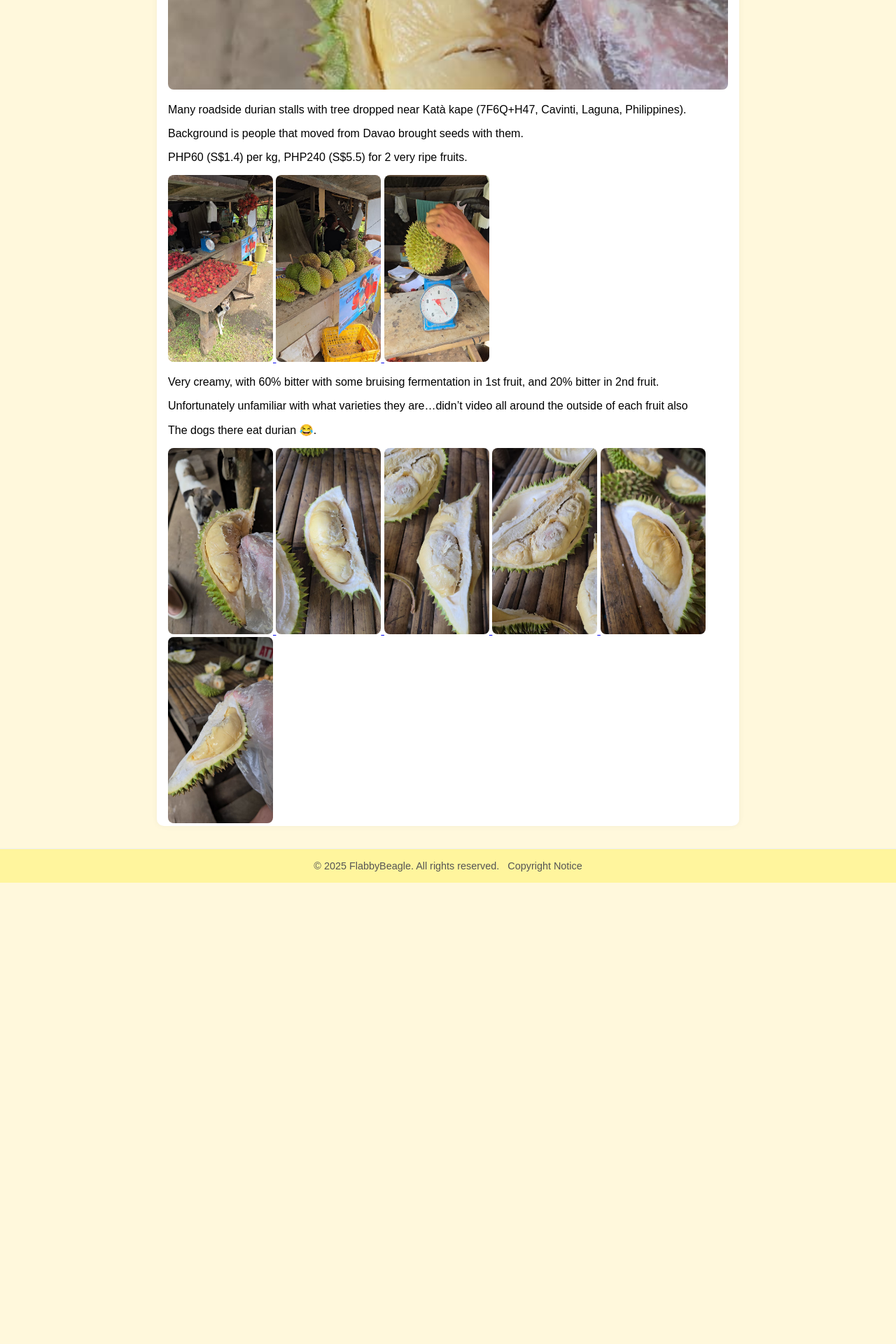
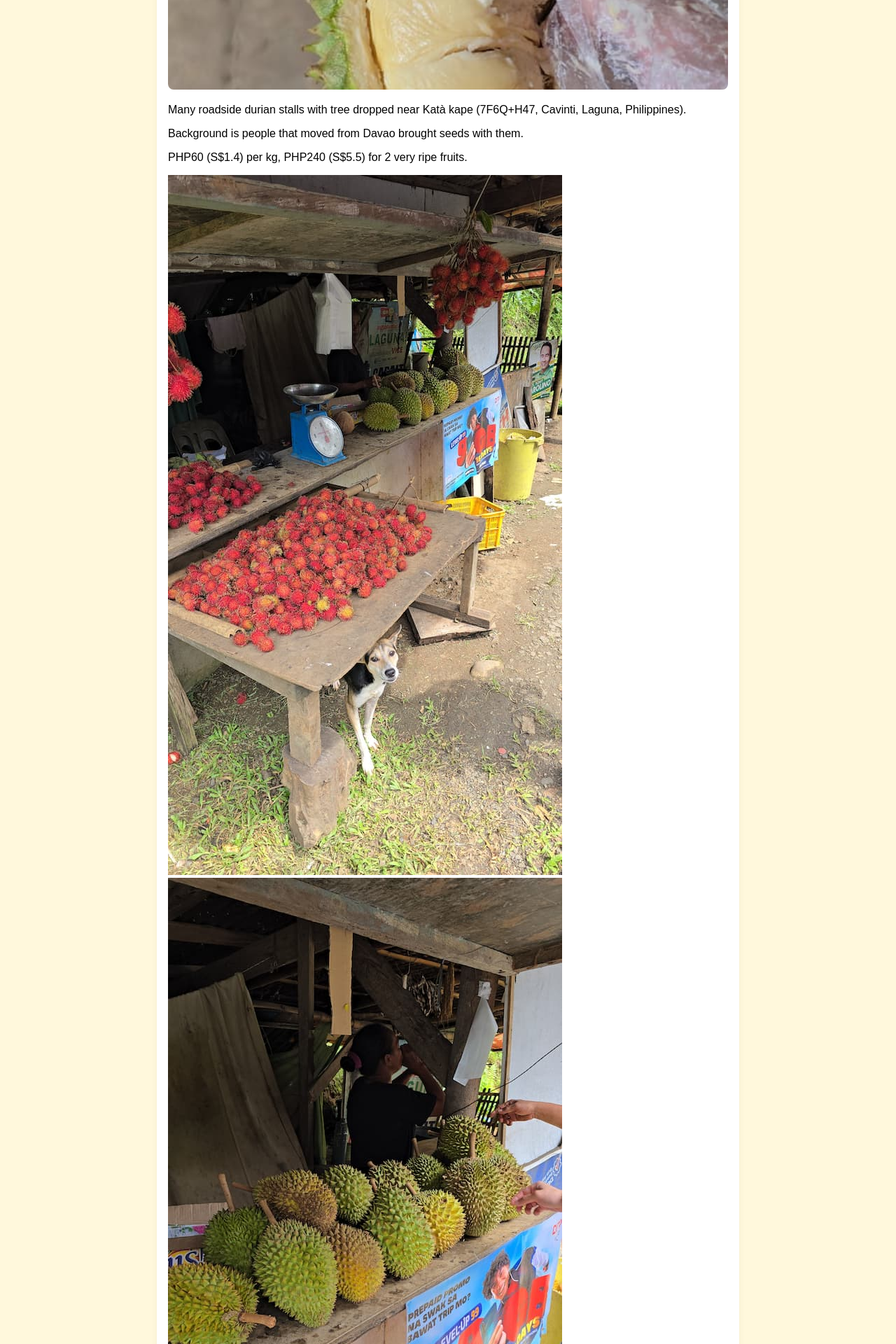
Before and after one commit to yensan57/flabbybeagle, a Jekyll site: the page built from _posts/2025-09-20-philippines-cavite-laguna.md, in a window 1280 px wide. Shown: the part 347-2267 px from the top of the page at 70% size. Built offline with Jekyll 4.4.1, drawn with Linux system fonts in a browser that asks for light colours; before the commit the page ends 1608 px from its top, so only the background shows below that.

Commit message:
Update 2025-09-20-philippines-cavite-laguna.md

```diff
--- a/_posts/2025-09-20-philippines-cavite-laguna.md
+++ b/_posts/2025-09-20-philippines-cavite-laguna.md
@@ -11,21 +11,9 @@ Background is people that moved from Davao brought seeds with them.
 
 PHP60 (S$1.4) per kg, PHP240 (S$5.5) for 2 very ripe fruits.
 
-<a href="/assets/images/2025-09-20/20250920_132437.jpg" target="_blank">
-  <img src="/assets/images/2025-09-20/20250920_132437_small.jpg"
-       alt="cavite_stall"
-       style="width:100%; max-width:150px; border-radius:8px; cursor:zoom-in;">
-</a>
-<a href="/assets/images/2025-09-20/20250920_132445(0).jpg" target="_blank">
-  <img src="/assets/images/2025-09-20/20250920_132445(0)_small.jpg"
-       alt="cavite_stall"
-       style="width:100%; max-width:150px; border-radius:8px; cursor:zoom-in;">
-</a>
-<a href="/assets/images/2025-09-20/20250920_132901.jpg" target="_blank">
-  <img src="/assets/images/2025-09-20/20250920_132901_small.jpg"
-       alt="cavite_stall"
-       style="width:100%; max-width:150px; border-radius:8px; cursor:zoom-in;">
-</a>
+<img src="/assets/images/2025-09-20/20250920_132437_small.jpg" alt="cavite_stall">
+<img src="/assets/images/2025-09-20/20250920_132445(0)_small.jpg" alt="cavite_stall">
+<img src="/assets/images/2025-09-20/20250920_132901_small.jpg" alt="cavite_stall">
 
 Very creamy, with 60% bitter with some bruising fermentation in 1st fruit, and 20% bitter in 2nd fruit.
 
@@ -33,33 +21,9 @@ Unfortunately unfamiliar with what varieties they are...didn't video all around
 
 The dogs there eat durian 😂.
 
-<a href="/assets/images/2025-09-20/20250920_135411.jpg" target="_blank">
-  <img src="/assets/images/2025-09-20/20250920_135411_small.jpg"
-       alt="cavite_durian"
-       style="width:100%; max-width:150px; border-radius:8px; cursor:zoom-in;">
-</a>
-<a href="/assets/images/2025-09-20/20250920_132957.jpg" target="_blank">
-  <img src="/assets/images/2025-09-20/20250920_132957_small.jpg"
-       alt="cavite_durian"
-       style="width:100%; max-width:150px; border-radius:8px; cursor:zoom-in;">
-</a>
-<a href="/assets/images/2025-09-20/20250920_133127.jpg" target="_blank">
-  <img src="/assets/images/2025-09-20/20250920_133127_small.jpg"
-       alt="cavite_durian"
-       style="width:100%; max-width:150px; border-radius:8px; cursor:zoom-in;">
-</a>
-<a href="/assets/images/2025-09-20/20250920_133131.jpg" target="_blank">
-  <img src="/assets/images/2025-09-20/20250920_133131_small.jpg"
-       alt="cavite_durian"
-       style="width:100%; max-width:150px; border-radius:8px; cursor:zoom-in;">
-</a>
-<a href="/assets/images/2025-09-20/20250920_133813.jpg" target="_blank">
-  <img src="/assets/images/2025-09-20/20250920_133813_small.jpg"
-       alt="cavite_durian"
-       style="width:100%; max-width:150px; border-radius:8px; cursor:zoom-in;">
-</a>
-<a href="/assets/images/2025-09-20/20250920_134556.jpg" target="_blank">
-  <img src="/assets/images/2025-09-20/20250920_134556_small.jpg"
-       alt="cavite_durian"
-       style="width:100%; max-width:150px; border-radius:8px; cursor:zoom-in;">
-</a>
+<img src="/assets/images/2025-09-20/20250920_135411_small.jpg" alt="cavite_stall">
+<img src="/assets/images/2025-09-20/20250920_132957_small.jpg" alt="cavite_stall">
+<img src="/assets/images/2025-09-20/20250920_133127_small.jpg" alt="cavite_stall">
+<img src="/assets/images/2025-09-20/20250920_133131_small.jpg" alt="cavite_stall">
+<img src="/assets/images/2025-09-20/20250920_133813_small.jpg" alt="cavite_stall">
+<img src="/assets/images/2025-09-20/20250920_134556_small.jpg" alt="cavite_stall">
```
